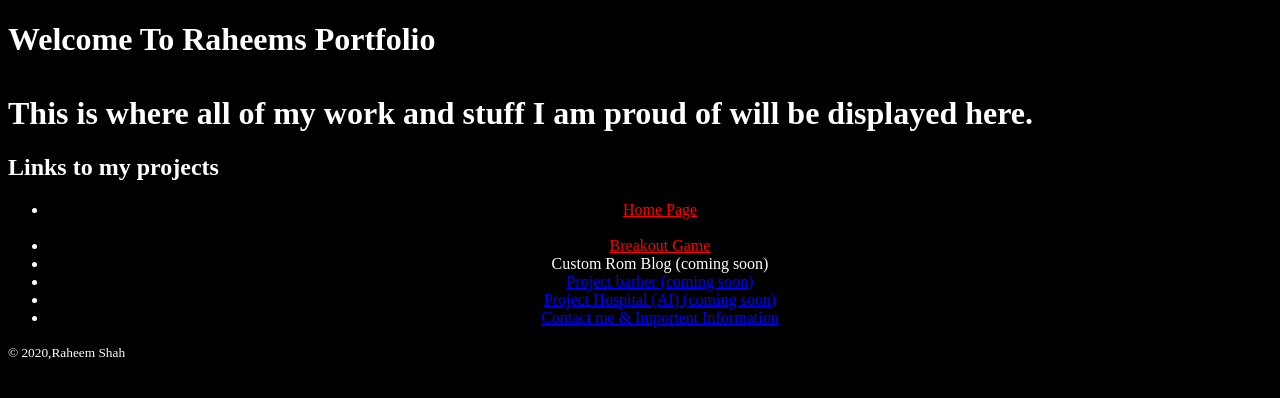
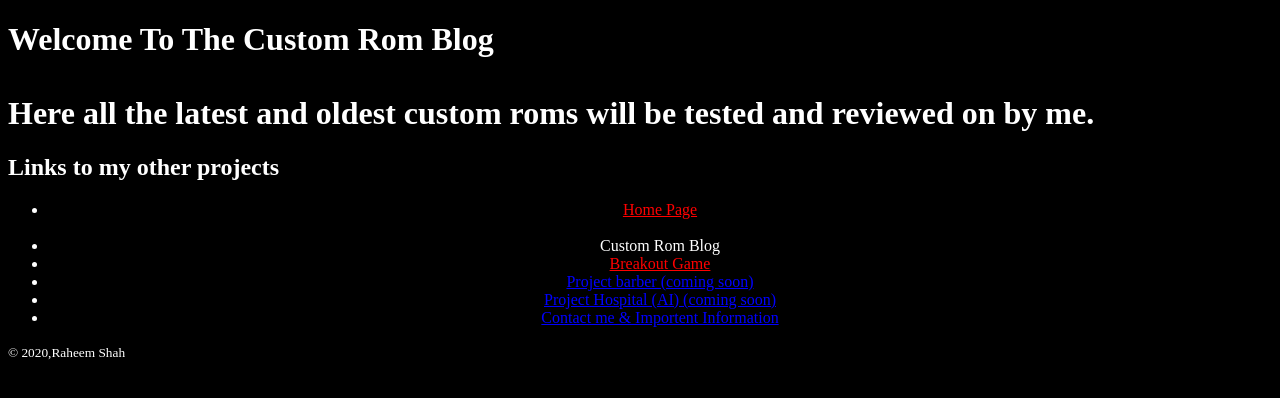
Before and after one commit to Raheemshah2809/My-Portfolio, a plain HTML site: page customrom.html in a window 1280 px wide. Drawn offline with Linux system fonts and the light colour scheme.

Commit message:
minor change to blog

```diff
--- a/customrom.html
+++ b/customrom.html
@@ -13,19 +13,19 @@
 
 
     <header>
-        <h1 class="header1">Welcome To Raheems Portfolio
+        <h1 class="header1">Welcome To The Custom Rom Blog
         <br>
         <br>
-        This is where all of my work and stuff I am proud of will be displayed here.</h1>
-        <h2 class="subheader1">Links to my projects</h2>
+        Here all the latest and oldest custom roms will be tested and reviewed on by me. </h1>
+        <h2 class="subheader1">Links to my other projects</h2>
     </header>
 
     <nav>
     <ul>
         <li class="link"><a href="index.html">Home Page</a></li>
         <br>
+        <li class="link">Custom Rom Blog</a></li>
         <li class="link"><a href="Breakout.html">Breakout Game</a></li>
-        <li class="link">Custom Rom Blog (coming soon)</a></li>
         <li class="link"><a href="">Project barber (coming soon) </a></li>
         <li class="link"><a href="">Project Hospital (AI) (coming soon)</a></li>
         <li class="link"><a href="">Contact me & Importent Information</a></li>
```
